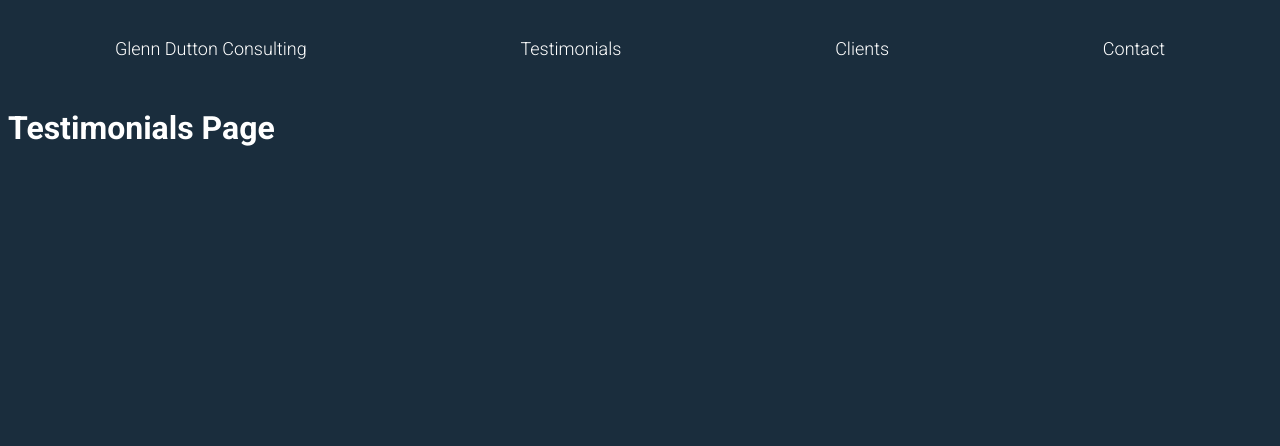
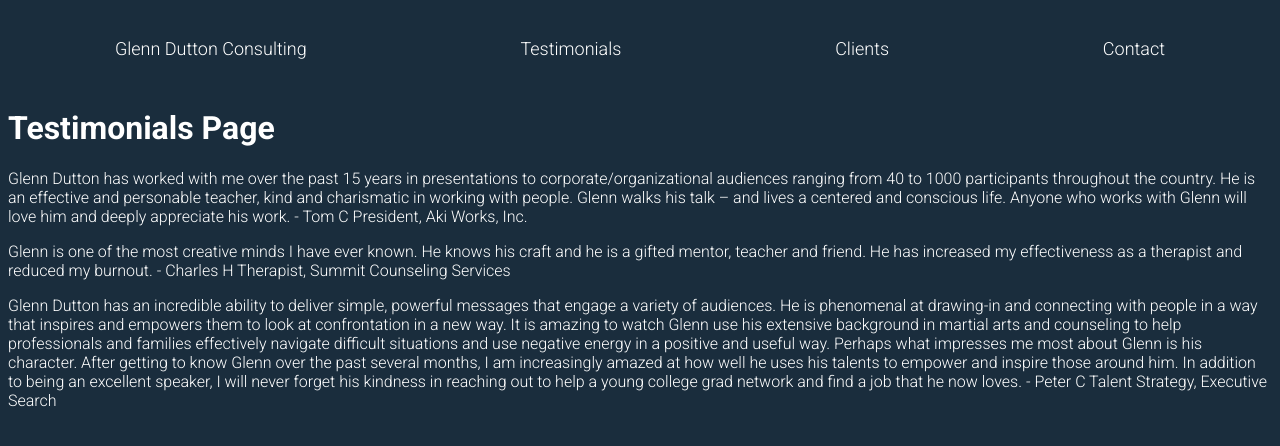
Before and after one commit to brooklynlonghurst/glenndutton, a React (Create React App) app: page /testimonials in a window 1280 px wide. Shown: the top 446 px of the page. Built offline with nearby package versions, Linux system fonts and the light colour scheme.

Commit message:
adds testimonials

```diff
--- a/src/client/screens/Testimonials.jsx
+++ b/src/client/screens/Testimonials.jsx
@@ -4,6 +4,21 @@ function Testimonials() {
     return (
         <div>
             <h1>Testimonials Page</h1>
+            <p>
+                Glenn Dutton has worked with me over the past 15 years in presentations to corporate/organizational audiences ranging from 40 to 1000 participants throughout the country. He is an effective and personable teacher, kind and charismatic in working with people. Glenn walks his talk – and lives a centered and conscious life. Anyone who works with Glenn will love him and deeply appreciate his work.
+                - Tom C
+                President, Aki Works, Inc.
+            </p>
+            <p>
+                Glenn is one of the most creative minds I have ever known. He knows his craft and he is a gifted mentor, teacher and friend. He has increased my effectiveness as a therapist and reduced my burnout.
+                - Charles H
+                Therapist, Summit Counseling Services
+            </p>
+            <p>
+                Glenn Dutton has an incredible ability to deliver simple, powerful messages that engage a variety of audiences. He is phenomenal at drawing-in and connecting with people in a way that inspires and empowers them to look at confrontation in a new way. It is amazing to watch Glenn use his extensive background in martial arts and counseling to help professionals and families effectively navigate difficult situations and use negative energy in a positive and useful way. Perhaps what impresses me most about Glenn is his character. After getting to know Glenn over the past several months, I am increasingly amazed at how well he uses his talents to empower and inspire those around him. In addition to being an excellent speaker, I will never forget his kindness in reaching out to help a young college grad network and find a job that he now loves.
+                - Peter C
+                Talent Strategy, Executive Search
+            </p>
         </div>
     )
 }
```
